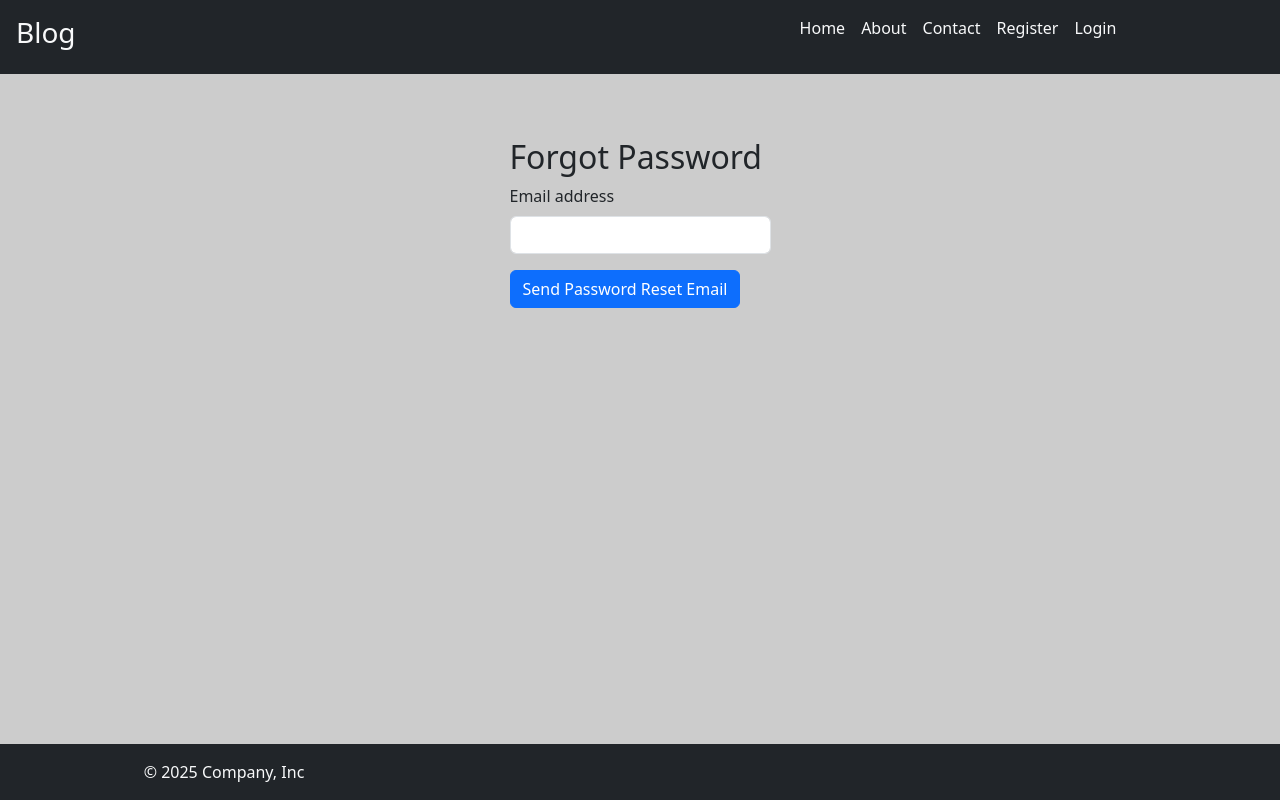
After one commit to Diluxshan06/django-blog-postgres, a Django app: page /forgot_password in a window 1280 px wide. The commit adds this page. Run offline with Django 5.2, Linux system fonts and the light colour scheme; some libraries are stand-ins or nearby versions.

Commit message:
add reset password by send mail

```diff
--- a/blog/forms.py
+++ b/blog/forms.py
@@ -40,3 +40,15 @@ class LoginForm(forms.Form):
             user = authenticate(username=username, password=password)
             if not user:
                 raise forms.ValidationError("Invalid username or password.")
+
+
+class ForgotPasswordForm(forms.Form):
+    email = forms.EmailField(label='Email', required=True)
+
+    def clean(self):
+        clean_data = super().clean()
+
+        email = clean_data.get('email')
+        if email:
+            if not User.objects.filter(email=email).exists():
+                raise forms.ValidationError("Email does not exist.")
--- /dev/null
+++ b/blog/templates/blog/forgot_password.html
@@ -0,0 +1,27 @@
+{% extends 'blog/base.html' %}
+{% block content %}
+    <div class="container mt-5">
+        <div class="row d-flex justify-content-center">
+            <div class="col-3 mt-3">
+                <h2>Forgot Password</h2>
+                {% if form.non_field_errors %}
+                {% for error in form.non_field_errors %}
+                <div class="alert alert-danger" role="alert">
+                    {{ error }}
+                </div>
+                {% endfor %}
+                {% endif %}
+                {% if messages %} {%for msg in messages %}<div class="alert alert-success">{{msg}}</div>{% endfor %} {% endif %}
+                <form method="post">
+                    {% csrf_token %}
+                    <div class="mb-3">
+                        <label for="email" class="form-label">Email address</label>
+                        <input type="email" class="form-control" id="email" name="email" required>
+                    </div>
+                    <button type="submit" class="btn btn-primary">Send Password Reset Email</button>
+                </form>
+            </div>
+        </div>
+    </div>
+
+ {% endblock %}
--- a/blog/templates/blog/login.html
+++ b/blog/templates/blog/login.html
@@ -47,7 +47,7 @@
                         </div>
 
                         <div class="my-3 d-flex justify-content-between">
-                            <a href="/password_reset">Forgot Password</a>
+                            <a href="{% url 'blog:forgot_password' %}">Forgot Password</a>
                             <button type="submit" class="btn btn-primary">Login</button>
                         </div>
                     </form>
--- a/blog/urls.py
+++ b/blog/urls.py
@@ -14,4 +14,6 @@ urlpatterns = [
     path("login",views.login,name="login"),
     path("dashboard",views.dashboard,name="dashboard"),
     path("logout",views.logout,name="logout"),
+    path("forgot_password",views.forgot_password,name="forgot_password"),
+    path("reset_password/<uidb64>/<token>",views.reset_password,name="reset_password"),
 ]
--- a/blog/views.py
+++ b/blog/views.py
@@ -4,9 +4,16 @@ from django.urls import reverse
 import logging
 from .models import Post, About_us
 from django.core.paginator import Paginator
-from .forms import ContactForm, RegisterForm, LoginForm
+from .forms import ContactForm, RegisterForm, LoginForm, ForgotPasswordForm
 from django.contrib import messages
 from django.contrib.auth import login as auth_login, authenticate, logout as auth_logout
+from django.contrib.auth.models import User
+from django.contrib.auth.tokens import default_token_generator
+from django.utils.http import urlsafe_base64_encode
+from django.utils.encoding import force_bytes
+from django.contrib.sites.shortcuts import get_current_site
+from django.core.mail import send_mail
+from django.template.loader import render_to_string
 
 # # posts = [
 #         {
@@ -131,6 +138,37 @@ def login(request):
 def dashboard(request):
     return render(request, 'blog/dashboard.html')
 
+
 def logout(request):
     auth_logout(request)
     return redirect("blog:index")
+
+
+def forgot_password(request):
+    form = ForgotPasswordForm()
+    if request.method == 'POST':
+        form = ForgotPasswordForm(request.POST)
+        if form.is_valid():
+            email = form.cleaned_data['email']
+            #send email
+            user = User.objects.get(email=email)
+            #send email
+            token = default_token_generator.make_token(user)
+            uid = urlsafe_base64_encode(force_bytes(user.pk))
+            current_site = get_current_site(request)
+            subject = 'Reset your password'
+            message = render_to_string('blog/reset_password_email.html', {
+                'domain': current_site.domain,
+                'uid': uid,
+                'token': token,
+            })
+
+            send_mail(subject, message, 'diludilux25@gmail.com', [email])
+            messages.success(request, "Email has been sent")
+        return render(request, 'blog/forgot_password.html', {'form': form})
+
+    return render(request, 'blog/forgot_password.html', {'form': form})
+
+
+def reset_password(request, uidb64, token):
+    return render(request, 'blog/reset_password.html')
--- a/myapp/middleware.py
+++ b/myapp/middleware.py
@@ -17,3 +17,20 @@ class RedirectAuthenticatedUserMiddleware:
 
         respose = self.get_response(request)
         return respose
+
+
+class RedirectUnauthenticatedUserMiddleware:
+    def __init__(self, get_response):
+        self.get_response = get_response
+
+    def __call__(self, request):
+        #check user authenticated
+        if not request.user.is_authenticated:
+            #set redirect paths
+            paths_to_redirect = [reverse('blog:dashboard')]
+
+            if request.path in paths_to_redirect:
+                return redirect(reverse('blog:login'))
+
+        respose = self.get_response(request)
+        return respose
```
Also changed, not shown: blog/templates/blog/reset_password.html (added, +27 -0 lines), blog/templates/blog/reset_password_email.html (added, +11 -0 lines), myapp/settings.py (+19 -1 lines).
